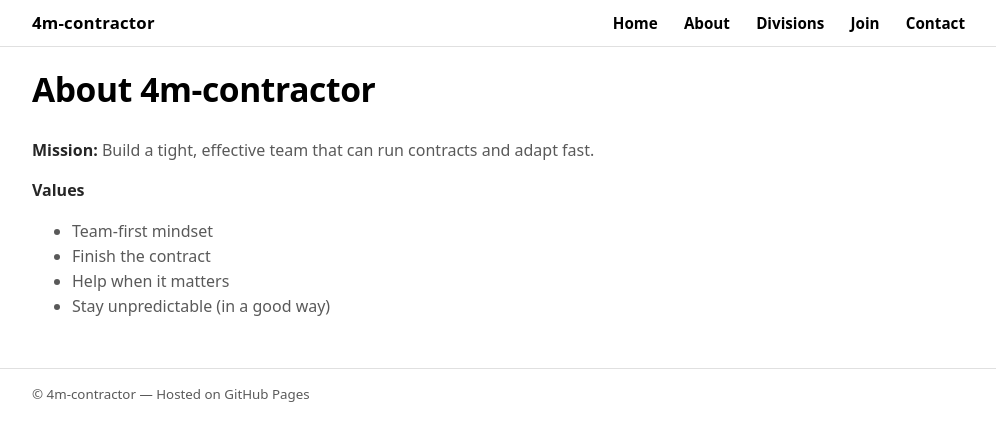
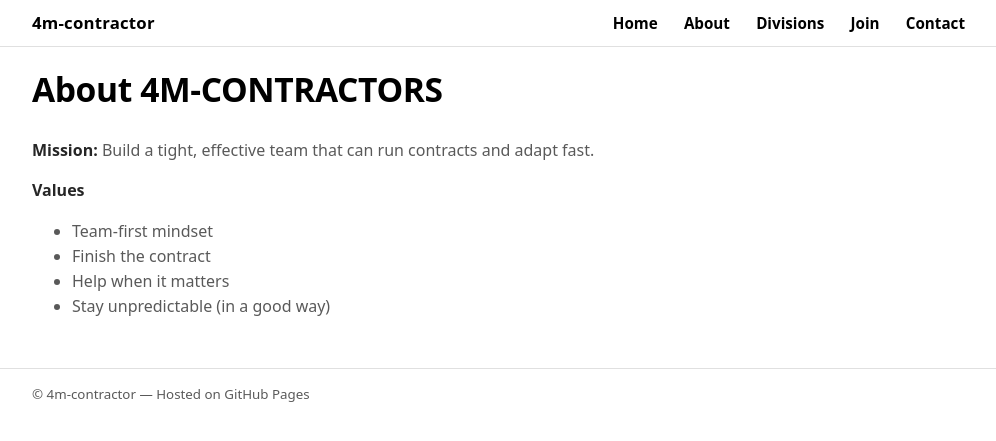
Before and after one commit to jpourcia/jpourcia.github.io, a Jekyll site: the page built from about.md, in a window 1280 px wide. Shown: the top 441 px of the page, without its empty margins (136-1132 px from the left). Built offline with Jekyll 4.4.1, drawn with Linux system fonts in a browser that asks for light colours.

Commit message:
Update title formatting in about.md

```diff
--- a/about.md
+++ b/about.md
@@ -3,7 +3,7 @@ layout: default
 title: About
 ---
 
-# About 4m-contractor
+# About 4M-CONTRACTORS
 
 **Mission:** Build a tight, effective team that can run contracts and adapt fast.
 
```
